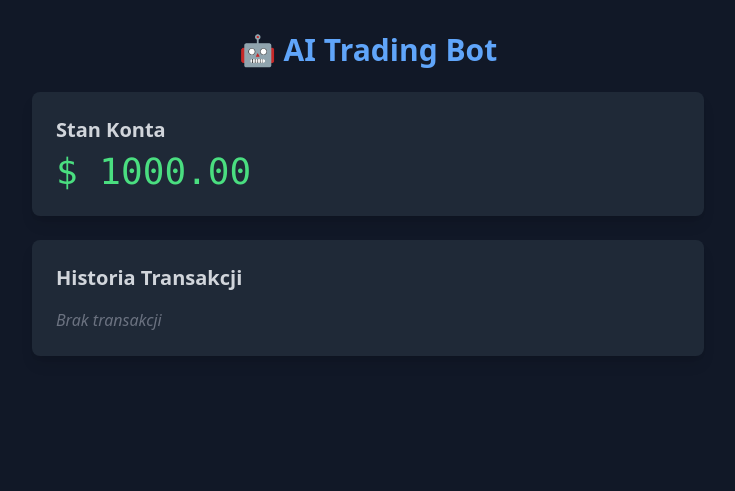
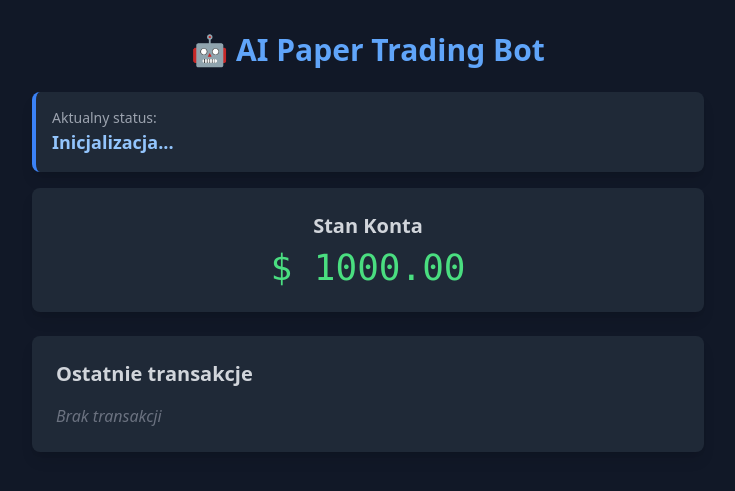
Before and after one commit to infodniayt-glitch/Bot, a Flask app: page / in a window 1280 px wide. Shown: the top 491 px of the page, without its empty margins (272-1007 px from the left). Run offline with Flask 3, Linux system fonts and the light colour scheme; data that the repository does not hold is empty; some libraries are stand-ins or nearby versions.

Commit message:
Update title and transaction history labels in HTML

```diff
--- a/templates/index.html
+++ b/templates/index.html
@@ -3,22 +3,27 @@
 <head>
     <meta charset="UTF-8">
     <meta name="viewport" content="width=device-width, initial-scale=1.0">
-    <title>AI Trading Bot</title>
+    <title>AI Trading Bot Dashboard</title>
     <script src="https://cdn.tailwindcss.com"></script>
 </head>
 <body class="bg-gray-900 text-white min-h-screen p-4 md:p-8">
     <div class="max-w-2xl mx-auto">
-        <h1 class="text-3xl font-bold mb-6 text-center text-blue-400">🤖 AI Trading Bot</h1>
+        <h1 class="text-3xl font-bold mb-6 text-center text-blue-400">🤖 AI Paper Trading Bot</h1>
 
-        <div class="bg-gray-800 p-6 rounded-lg shadow-lg mb-6">
+        <div class="bg-gray-800 p-4 rounded-lg mb-4 border-l-4 border-blue-500 shadow-lg">
+            <p class="text-sm text-gray-400">Aktualny status:</p>
+            <p id="status-text" class="text-lg font-bold text-blue-300">Ładowanie...</p>
+        </div>
+
+        <div class="bg-gray-800 p-6 rounded-lg shadow-lg mb-6 text-center">
             <h2 class="text-xl font-semibold mb-2 text-gray-300">Stan Konta</h2>
             <p class="text-4xl font-mono text-green-400">$ <span id="balance">1000.00</span></p>
         </div>
 
         <div class="bg-gray-800 p-6 rounded-lg shadow-lg">
-            <h2 class="text-xl font-semibold mb-4 text-gray-300">Historia Transakcji</h2>
+            <h2 class="text-xl font-semibold mb-4 text-gray-300">Ostatnie transakcje</h2>
             <ul id="trades" class="space-y-2">
-                <li class="text-gray-500 italic">Oczekiwanie na dane...</li>
+                <li class="text-gray-500 italic">Brak danych...</li>
             </ul>
         </div>
     </div>
@@ -29,10 +34,12 @@
                 const res = await fetch('/api/stats');
                 const data = await res.json();
 
+                // Aktualizacja statusu
+                document.getElementById('status-text').innerText = data.status;
                 // Aktualizacja salda
                 document.getElementById('balance').innerText = data.balance.toFixed(2);
 
-                // Aktualizacja listy transakcji
+                // Aktualizacja listy
                 const tradesList = document.getElementById('trades');
                 tradesList.innerHTML = '';
 
@@ -43,19 +50,15 @@
                 data.trades.forEach(trade => {
                     const li = document.createElement('li');
                     li.className = "bg-gray-700 p-3 rounded flex justify-between items-center";
-                    li.innerHTML = `
-                        <span class="font-medium">${trade.event}</span>
-                        <span class="font-bold text-green-400">${trade.action}</span>
-                    `;
+                    li.innerHTML = `<span class="font-medium">${trade.event}</span><span class="font-bold text-green-400">${trade.action}</span>`;
                     tradesList.appendChild(li);
                 });
             } catch (e) {
-                console.error("Błąd pobierania danych:", e);
+                console.error("Błąd aktualizacji:", e);
             }
         }
 
-        // Odświeżaj statystyki co 5 sekund
-        setInterval(updateStats, 5000);
+        setInterval(updateStats, 3000); // Odśwież co 3 sekundy
         updateStats();
     </script>
 </body>
```
